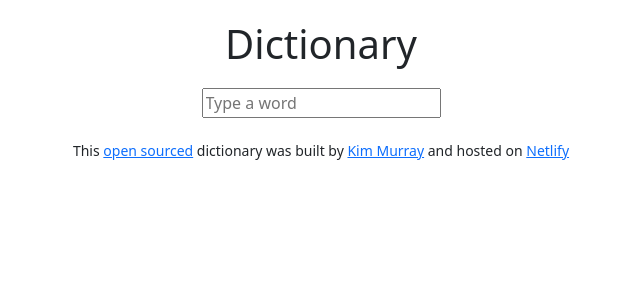
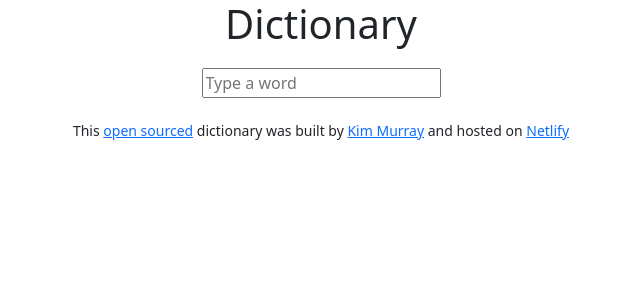
Before and after one commit to Kim-Murray/dictionary-app, a React (Create React App) app: page / in a window 1280 px wide. Shown: the top 300 px of the page, without its empty margins (319-959 px from the left). Built offline with nearby package versions, Linux system fonts and the light colour scheme.

Commit message:
Adjusted styling

```diff
--- a/src/components/Synonyms.js
+++ b/src/components/Synonyms.js
@@ -7,7 +7,7 @@ export default function Synonyms(props) {
   } else
     return (
       <div className="synonyms">
-        <h5>synonyms</h5>
+        <h6>synonyms</h6>
         {props.synonyms.map(function (synonym, index) {
           if (index === props.synonyms.length - 1) {
             return (
--- a/src/styles/App.css
+++ b/src/styles/App.css
@@ -1,8 +1,13 @@
 .App {
+  max-width: 800px;
+  margin: 0 auto;
+}
+
+.App h1 {
+  text-align: center;
+}
+
+.App footer {
   margin: 20px;
   text-align: center;
 }
-
-footer {
-  margin: 20px;
-}
--- a/src/styles/Dictionary.css
+++ b/src/styles/Dictionary.css
@@ -1,3 +1,4 @@
 .dictionary form {
+  text-align: center;
   margin: 20px 0px;
 }
```
